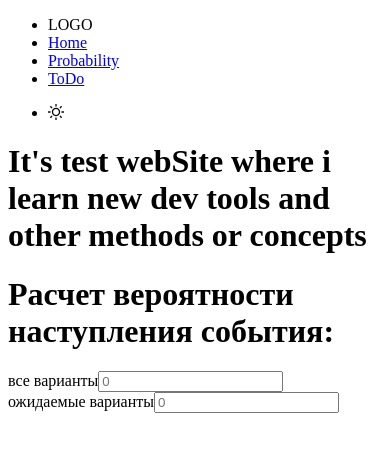
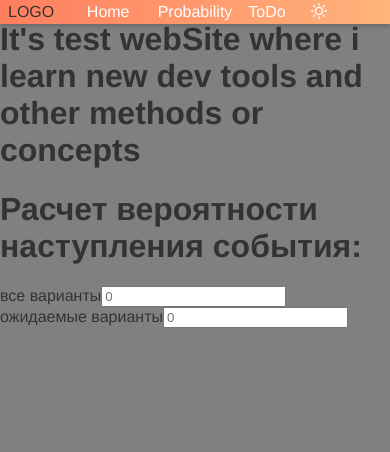
Before and after one commit to AlexanderSipko/promotion_app, a React (Vite) app: page /Probability in a window 390 px wide. Shown: the top 452 px of the page. Built offline with nearby package versions, Linux system fonts and the light colour scheme.

Commit message:
include scss

```diff
--- a/src/app/style/global.css
+++ /dev/null
@@ -1,57 +0,0 @@
-* {
-    margin: 0;
-    padding: 0;
-    box-sizing: border-box;
-    font-size: 18px;
-
-}
-
-:root {
-    --border-color: #027dfd;
-    --border-color-two: #833ef2;
-    --background-header: linear-gradient(124.64deg, var(--border-color), var(--border-color-two));
-    --background-main-content: linear-gradient(145deg, var(--border-color), var(--border-color-two));
-    --box-shadow: 0 0 2px var(--border-color);
-    --background-main-content: rgb(48, 48, 48);
-    --box-shadow-input: 0 0 4px rgba(244, 244, 244, 0.796);
-    --h-color: #fff;
-}
-
-.light-theme {
-    --border-color: #833ef2;
-    --border-color-two: #027dfd;
-    --background-header: linear-gradient(124.64deg, var(--border-color), var(--border-color-two));
-    --background-main-content: linear-gradient(145deg, var(--border-color), var(--border-color-two));
-
-    --box-shadow: 0 0 2px var(--border-color);
-    --background-main-content: #fff;
-    --box-shadow-input: 0 0 4px rgba(128, 128, 128, 0.605);
-    --h-color: #000;
-}
-
-body {
-    background: var(--background-main-content);
-    transition: background 200ms ease-in-out;
-    color: var(--h-color, white);
-}
-
-
-.margin-1-04-center {
-    margin: 0 auto;
-    margin-top: 0.4rem;
-    margin-top: 1rem;
-}
-
-.padding-05 {
-    padding: 0.5rem;
-}
-
-.width-height {
-    width: calc(100% - 0.5rem);
-    min-height: calc(30vh - 4rem);
-    /* overflow: hidden; */
-}
-
-.shadow-01 {
-    box-shadow: var(--box-shadow);
-}
--- /dev/null
+++ b/src/app/style/global.scss
@@ -0,0 +1,21 @@
+$font-stack:    Helvetica, sans-serif;
+$primary-color: #333;
+$gradient-color: linear-gradient(90deg, #ff7e5f, #feb47b); // Градиентный цвет
+$nav-height-small-screen: 1.1rem; // Высота шипки навигации для маленьких экранов
+$nav-height-large-screen: 2rem; // Высота шапки навигации для больших экранов
+
+body {
+  font: 100% $font-stack;
+  color: $primary-color;
+  margin: 0;
+  padding: 0;
+  background-color: gray;
+}
+
+%box-shadow {
+    box-shadow: 0 2px 5px rgba(0, 0, 0, 0.2);
+}
+
+%box-padding {
+    padding: .2rem .5rem;
+}
--- a/src/index.css
+++ b/src/index.css
@@ -0,0 +1,3 @@
+@tailwind base;
+@tailwind components;
+@tailwind utilities;
--- a/src/index.jsx
+++ b/src/index.jsx
@@ -1,7 +1,8 @@
 import React from 'react'
 import { createRoot } from 'react-dom/client'
 import { App } from '@/app/App'
-// import '@/app/style/global.css'
+// import './index.css'
+import '@/app/style/global.scss'
 
 const reactRoot = createRoot(document.getElementById('root')
 )
--- a/src/widgets/content/index.jsx
+++ b/src/widgets/content/index.jsx
@@ -2,6 +2,7 @@ import React, { useEffect } from 'react';
 import { useNavigate } from 'react-router-dom';
 import { observer } from 'mobx-react';
 import './style.css'
+
 
 const Content = observer(({ type }) => {
     const navigate = useNavigate();
@@ -10,7 +11,9 @@ const Content = observer(({ type }) => {
     return (
         <div className='margin-1-04-center padding-05 width-height'>
             some content
-            <div style={{'height':'2000px'}}></div>
+            <h1 className="text-3xl font-bold uppercase underline">
+      Hello world!
+    </h1>
         </div>
     );
 });
--- a/src/widgets/navigate/index.jsx
+++ b/src/widgets/navigate/index.jsx
@@ -1,7 +1,7 @@
 import { useState } from 'react'
 import { Link } from "react-router-dom";
 import { MoonOutlined, SunOutlined } from '@ant-design/icons';
-// import './style.css'
+import './style.scss'
 
 export function Header () {
 
@@ -22,6 +22,5 @@ export function Header () {
                         <p onClick={() => {changeGlobalTheme()}}>{themeDark ? <MoonOutlined /> : <SunOutlined />}</p>
                     </li>
                 </ul>
-
             </nav>
 }
--- a/src/widgets/navigate/style.css
+++ /dev/null
@@ -1,58 +0,0 @@
-
-nav {
-    position: fixed;
-    top: 0;
-    width: 100%;
-    background: var(--background-header, black);
-    color: var(--h-color, white);
-    transition: all 200ms ease-in-out;
-}
-
-nav ul {
-    display: flex;
-    justify-content: space-around;
-    padding: 0.5rem 1rem;
-    list-style-type: none;
-    gap: 1rem;
-}
-
-nav ul li:first-child {
-    flex: 1;
-}
-
-nav ul li:nth-child(n+2) {
-    cursor: pointer;
-    text-transform: lowercase;
-    position: relative;
-    transition: all 200ms ease-in-out;
-}
-
-nav ul li:nth-child(n+2):not(:last-child)::after {
-    content: '';
-    position: absolute;
-    translate: -50% -50%;
-    top: 100%;
-    left: 50%;
-    width: 0;
-    border-bottom: 0px solid;
-    transition: all 500ms ease-in-out;
-}
-
-nav ul li:nth-child(n+2):not(:last-child):hover::after  {
-    border-bottom: 0.5px solid;
-    width: 100%;
-}
-
-nav ul li:nth-child(n+2):active  {
-    transform: scale(0.9);
-}
-
-nav ul li a {
-    text-decoration: none;
-    color: inherit;
-}
-
-nav ul li a:focus, nav ul li a:active, nav ul li a:visited {
-    text-decoration: none;
-    color: inherit;
-}
--- /dev/null
+++ b/src/widgets/navigate/style.scss
@@ -0,0 +1,61 @@
+@use '../../app/style/global' as *; // Ensure this path is correct
+
+
+nav {
+  @extend %box-shadow;
+  @extend %box-padding;
+  background: $gradient-color;
+  position: fixed; // Фиксированное положение для мобильных
+  top: 0;
+  left: 0;
+  right: 0;
+  z-index: 1000; // Чтобы шапка была выше других элементов
+  ul {
+      list-style: none;
+      display: flex;
+      margin: 0;
+      padding: 0;
+      align-items: center;
+      li {
+          a {
+              text-decoration: none;
+              color: white; // Цвет текста
+              @extend %box-padding;
+              transition: color 0.3s;
+              &:hover {
+                  color: #696867; // Цвет при наведении
+              }
+          }
+
+          p {
+              cursor: pointer;
+              color: white; // Цвет иконки
+              font-size: 16px; // Размер иконки
+          }
+      }
+  }
+}
+
+// Мобильные стили
+@media (max-width: 768px) {
+  nav {
+      ul {
+          height: $nav-height-small-screen;
+          flex-direction: row; // Вертикальное расположение для мобильных
+          justify-content: flex-start;
+          li {
+              width: 100%; // Полная ширина для элементов списка
+          }
+      }
+  }
+}
+
+// Десктопные стили
+@media (min-width: 769px) {
+  nav {
+      ul {
+          height: $nav-height-large-screen;
+          justify-content: flex-end;
+      }
+  }
+}
--- a/vite.config.js
+++ b/vite.config.js
@@ -11,4 +11,14 @@ export default defineConfig({
       '@': path.resolve(__dirname, 'src'), // Adjust 'src' if your structure is different
     },
   },
+  css: {
+    preprocessorOptions: {
+      scss: {
+        api: 'modern-compiler' // or "modern"
+      },
+      sass: {
+        api: 'modern-compiler' // or "modern"
+      }
+    }
+  }
 })
```
Also changed, not shown: package.json (+6 -1 lines), tailwind.config.js (added, +11 -0 lines), 1 other file (tests, documents, lock files or other folders). Lines whose indentation alone changed are shown as unchanged.
